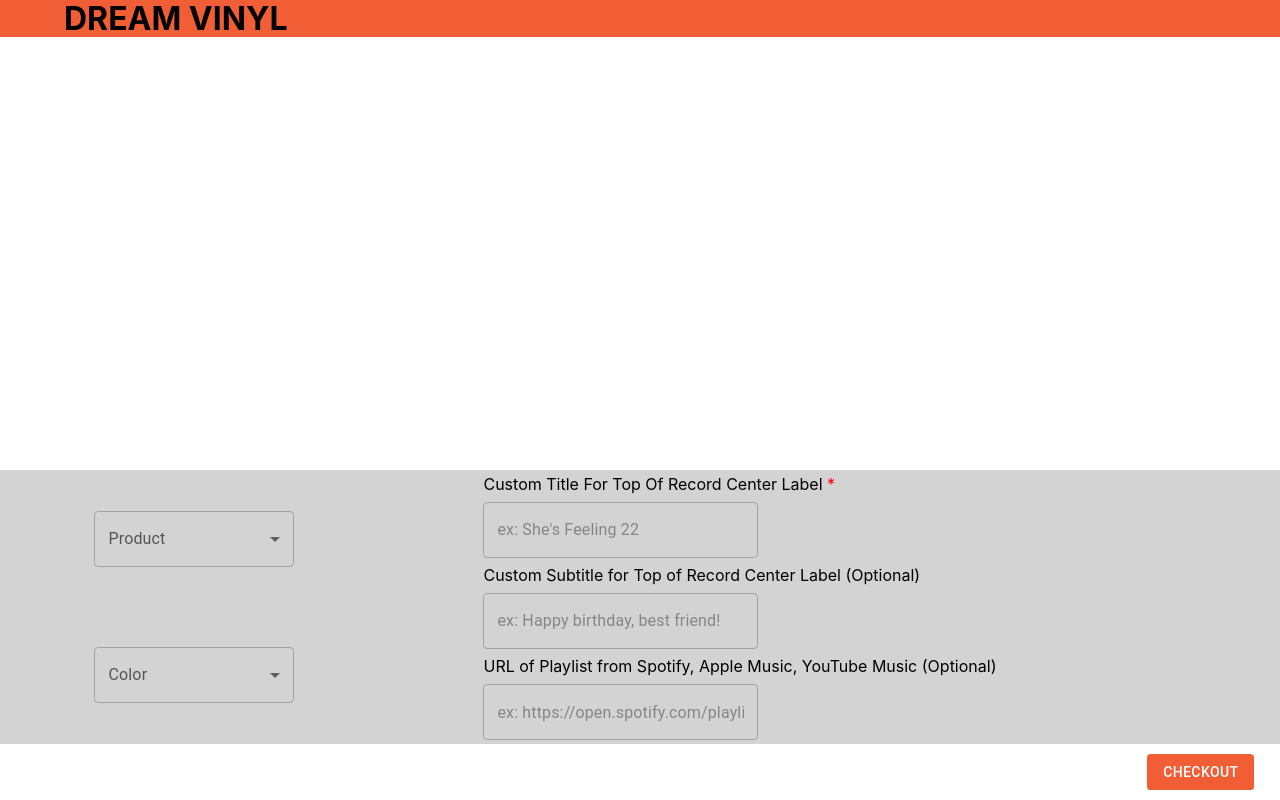
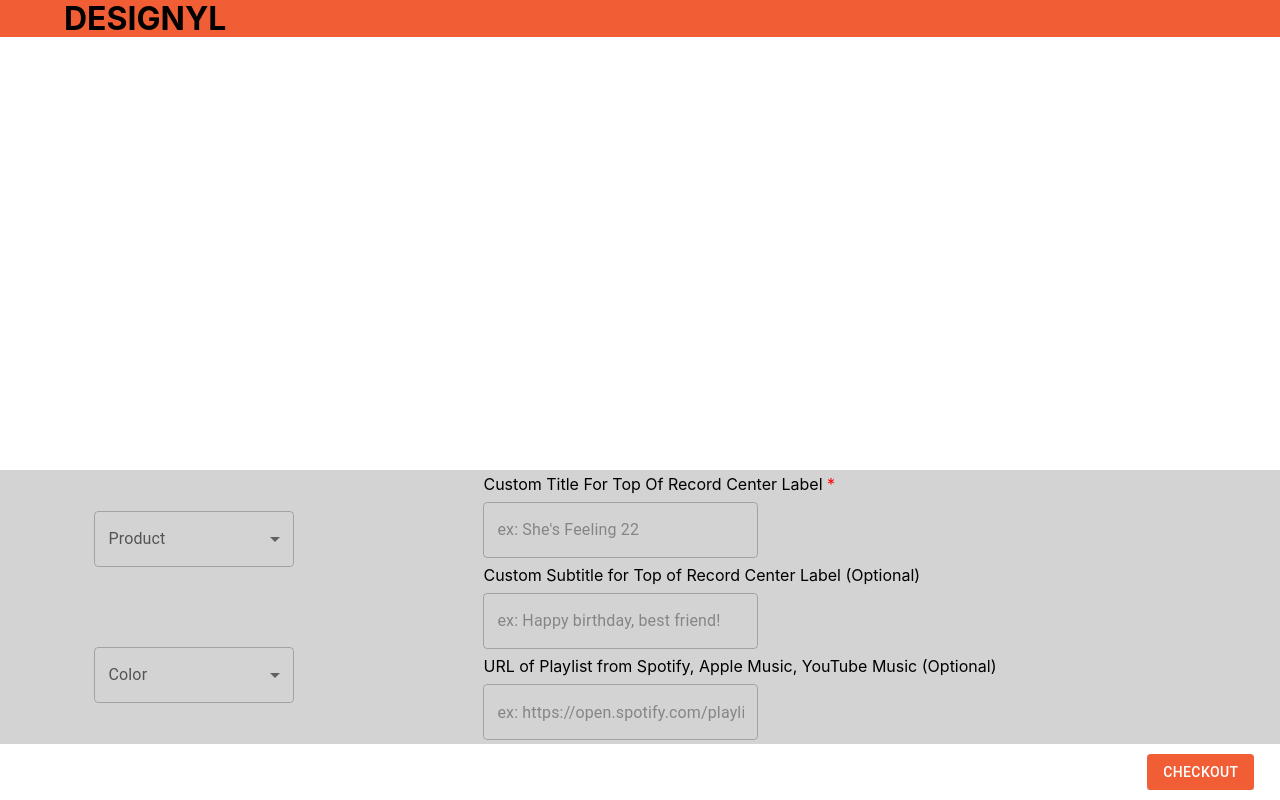
Before and after one commit to TrevorGuo/vinylstudio, a React (Create React App) app: page / in a window 1280 px wide. Built offline with nearby package versions, Linux system fonts and the light colour scheme.

Commit message:
Changed name to Designyl

```diff
--- a/src/components/Design.js
+++ b/src/components/Design.js
@@ -18,7 +18,7 @@ export default function Design() {
         <div className='design-container'>
             <div className='title-container'>
                 <div>
-                    DREAM VINYL
+                    DESIGNYL
                 </div>
             </div>
             <div className='preview-container'>
```
